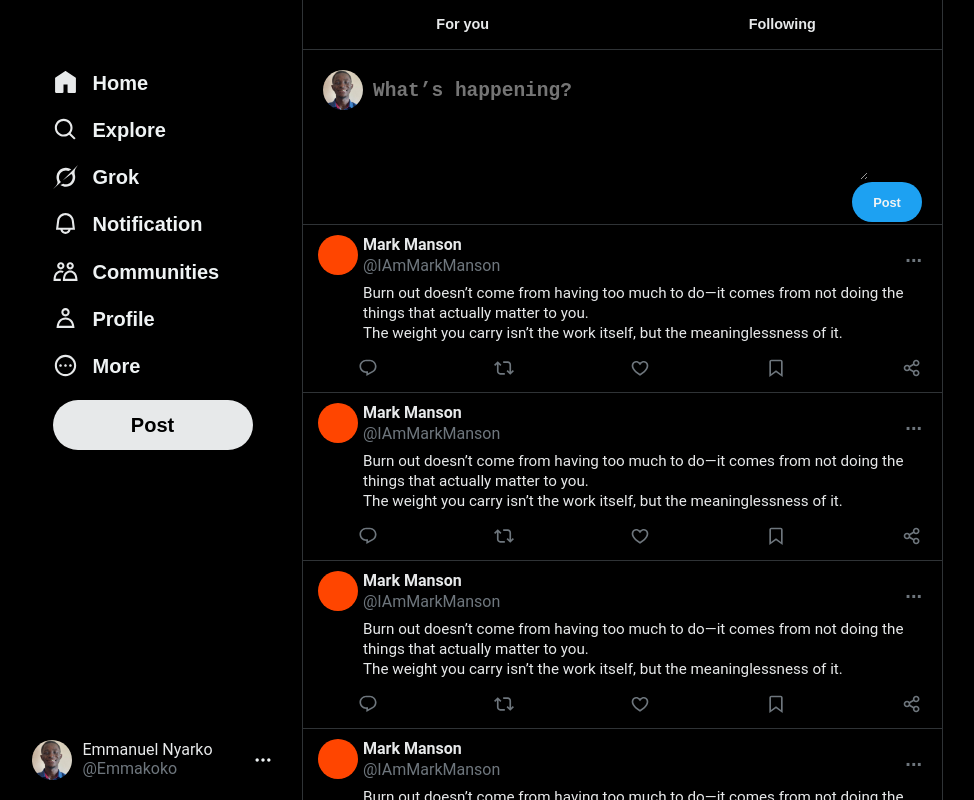
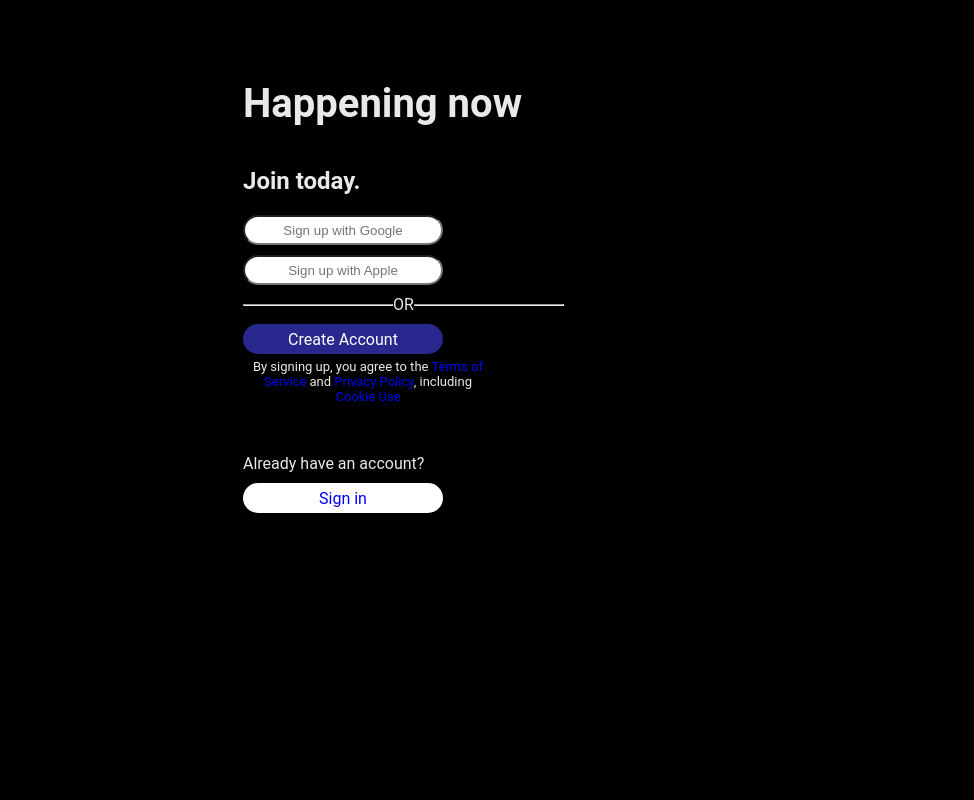
Before and after one commit to Believeinchrist111/frontend, a Next.js app in the folder frontend/: page / in a window 1280 px wide. Shown: the top 800 px of the page, without its empty margins (47-1021 px from the left). Built offline with nearby package versions, Linux system fonts and the light colour scheme.

Commit message:
creation of the sign in and sign up page

```diff
--- a/frontend/app/page.js
+++ b/frontend/app/page.js
@@ -5,6 +5,7 @@
 import HomeNav from "./ui/home-nav.js"
 import HomeFooterNav from "./ui/home-footer-nav.js"
 import SideNav from "./ui/side-nav";
+import SignUpOrIn from "./ui/sign";
 
 import { useState } from "react";
 import Link from "next/link";
@@ -17,102 +18,38 @@
 
   return (
     <>
-      <HomeNav toggleNav={toggleNav} setToggleNav={setToggleNav} />
-      <section id="posts-section">
-        <div id="compose-section">
-          <div id="textarea-container">
-            <Image
-              className="textarea-profile-image"
-              src={'/emma.jpeg'}
-              height={40}
-              width={40}
-              alt="profile-image"
-            />
-            <textarea placeholder="What’s happening?" className="post-textarea" ></textarea>
-            <button id="post-button">Post</button>
-          </div>
-        </div>
-        <TweetCard />
-        <TweetCard />
-        <TweetCard />
-        <TweetCard />
-        <TweetCard />
-        <TweetCard />
-      </section>
-      <HomeFooterNav />
-      <SideNav toggleNav={toggleNav} setToggleNav={setToggleNav} />
-      <Link href='/compose/post'>
-        <button id="compose-button" onClick={() => setTogglePost(!togglePost)}>
-          <svg viewBox="0 0 24 24" className="post-icon" ><g><path d="M23 3c-6.62-.1-10.38 2.421-13.05 6.03C7.29 12.61 6 17.331 6 22h2c0-1.007.07-2.012.19-3H12c4.1 0 7.48-3.082 7.94-7.054C22.79 10.147 23.17 6.359 23 3zm-7 8h-1.5v2H16c.63-.016 1.2-.08 1.72-.188C16.95 15.24 14.68 17 12 17H8.55c.57-2.512 1.57-4.851 3-6.78 2.16-2.912 5.29-4.911 9.45-5.187C20.95 8.079 19.9 11 16 11zM4 9V6H1V4h3V1h2v3h3v2H6v3H4z"></path></g></svg>
-        </button>
-      </Link>
+      <SignUpOrIn />
     </>
+    // <>
+    //   <HomeNav toggleNav={toggleNav} setToggleNav={setToggleNav} />
+    //   <section id="posts-section">
+    //     <div id="compose-section">
+    //       <div id="textarea-container">
+    //         <Image
+    //           className="textarea-profile-image"
+    //           src={'/emma.jpeg'}
+    //           height={40}
+    //           width={40}
+    //           alt="profile-image"
+    //         />
+    //         <textarea placeholder="What’s happening?" className="post-textarea" ></textarea>
+    //         <button id="post-button">Post</button>
+    //       </div>
+    //     </div>
+    //     <TweetCard />
+    //     <TweetCard />
+    //     <TweetCard />
+    //     <TweetCard />
+    //     <TweetCard />
+    //     <TweetCard />
+    //   </section>
+    //   <HomeFooterNav />
+    //   <SideNav toggleNav={toggleNav} setToggleNav={setToggleNav} />
+    //   <Link href='/compose/post'>
+    //     <button id="compose-button" onClick={() => setTogglePost(!togglePost)}>
+    //       <svg viewBox="0 0 24 24" className="post-icon" ><g><path d="M23 3c-6.62-.1-10.38 2.421-13.05 6.03C7.29 12.61 6 17.331 6 22h2c0-1.007.07-2.012.19-3H12c4.1 0 7.48-3.082 7.94-7.054C22.79 10.147 23.17 6.359 23 3zm-7 8h-1.5v2H16c.63-.016 1.2-.08 1.72-.188C16.95 15.24 14.68 17 12 17H8.55c.57-2.512 1.57-4.851 3-6.78 2.16-2.912 5.29-4.911 9.45-5.187C20.95 8.079 19.9 11 16 11zM4 9V6H1V4h3V1h2v3h3v2H6v3H4z"></path></g></svg>
+    //     </button>
+    //   </Link>
+    // </>
   );
 }
-
-
-
-
-
-
-
-
-
-
-
-
-
-
-
-
-
-
-
-
-
-
-
-
-
-
-
-
-
-
-
-
-
-
-
-
-
-
-
-
-
-
-
-
-
-
-
-
-
-
-
-
-
-
-//  <div className="sign-card">
-//     <h1>Happening now</h1>
-//     <h2>Join today.</h2>
-//     <form>
-//       <input type="text" placeholder="Sign up with Google" />
-//       <input type="text" placeholder="Sign up with Apple" />
-//       <div className="divider"><hr />OR<hr /></div>
-//       <button className="create-account" type="button">Create Account</button>
-//     </form>
-//     <p className="terms">By signing up, you agree to the <a href="#">Terms of Service</a> and <a href="#">Privacy Policy</a>, including <a href="#">Cookie Use</a></p>
-//     <p className="already-para">Already have an account?</p>
-//     <button className="sign-in" type="button">Sign in</button>
-//   </div>
--- /dev/null
+++ b/frontend/app/sign-in/page.js
@@ -0,0 +1,62 @@
+import "./page.css"
+import { useNavigate } from 'react-router-dom'
+
+export default function SignUpOrIn() {
+  const [username, setUsername] = useState('')
+  const [password, setPassword] = useState('')
+  const [error, setError] = useState('')
+  const [loading, setloading] = useState(false)
+
+  const navigate = useNavigate()
+
+  const validateForm = () => {
+    if (!username || !password){
+      setError('Username and password are required')
+      return false;
+    }
+    setError('')
+    return true;
+  }
+
+  const handleSubmit = async (event) => {
+    event.preventDefault();
+    if (!validateForm()) return;
+    setloading(true);
+
+    const formDetails = new URLSearchParams();
+    formDetails.append('username', username)
+    formDetails.append('password', password)
+
+    try{
+      const response = await fetch('', {
+        method: 'POST',
+        headers: {
+          'Content-Type': 'application/x-www-form-urlencoded',
+        },
+        body: formDetails,
+      });
+
+      setloading(false);
+
+      if (response.ok){
+        const data = await response.json();
+        localStorage.setItem('token', data.access_token)
+        navigate('/protected');
+      } else {
+        const errorData = await response.json();
+        setError(errorData.detail || 'Authentication failed!');
+      }
+    } catch(error){
+      setloading(false);
+      setError('An error occured. Please try again later.');
+    }
+  }
+
+
+
+  return (
+    <>
+
+    </>
+  );
+}
--- /dev/null
+++ b/frontend/app/sign-up/page.js
@@ -0,0 +1,62 @@
+import "./page.css"
+import { useNavigate } from 'react-router-dom'
+
+export default function SignUpOrIn() {
+  const [username, setUsername] = useState('')
+  const [password, setPassword] = useState('')
+  const [error, setError] = useState('')
+  const [loading, setloading] = useState(false)
+
+  const navigate = useNavigate()
+
+  const validateForm = () => {
+    if (!username || !password){
+      setError('Username and password are required')
+      return false;
+    }
+    setError('')
+    return true;
+  }
+
+  const handleSubmit = async (event) => {
+    event.preventDefault();
+    if (!validateForm()) return;
+    setloading(true);
+
+    const formDetails = new URLSearchParams();
+    formDetails.append('username', username)
+    formDetails.append('password', password)
+
+    try{
+      const response = await fetch('', {
+        method: 'POST',
+        headers: {
+          'Content-Type': 'application/x-www-form-urlencoded',
+        },
+        body: formDetails,
+      });
+
+      setloading(false);
+
+      if (response.ok){
+        const data = await response.json();
+        localStorage.setItem('token', data.access_token)
+        navigate('/protected');
+      } else {
+        const errorData = await response.json();
+        setError(errorData.detail || 'Authentication failed!');
+      }
+    } catch(error){
+      setloading(false);
+      setError('An error occured. Please try again later.');
+    }
+  }
+
+
+
+  return (
+    <>
+
+    </>
+  );
+}
--- /dev/null
+++ b/frontend/app/ui/sign.css
@@ -0,0 +1,80 @@
+div#sign-card {
+  display: flex;
+  flex-direction: column;
+  /* align-items: center; */
+  margin: auto;
+  margin-top: 80px;
+  /* width: 400px; */
+}
+
+h1 {
+  font-size: 40px;
+}
+
+h2 {
+  margin-top: 40px;
+  margin-bottom: 15px;
+}
+
+input {
+  margin: 5px 0;
+  height: 30px;
+  width: 200px;
+  text-align: center;
+  border-radius: 15px;
+}
+
+div.divider {
+  display: flex;
+  align-items: center;
+  margin-top: 5px;
+}
+
+hr {
+  width: 150px;
+}
+
+/* button {
+  margin-top: 10px;
+  height: 30px;
+  width: 200px;
+  border-radius: 15px;
+  cursor: pointer;
+} */
+
+.create-account {
+  margin-top: 10px;
+  height: 30px;
+  width: 200px;
+  border-radius: 15px;
+  cursor: pointer;
+  background-color: rgb(40, 40, 143);
+  color: white;
+  display: flex;
+  place-content: center;
+  place-items: center;
+}
+
+p.terms {
+  font-size: 13px;
+  width: 250px;
+  padding-top: 5px;
+  text-align: center;
+}
+
+p.already-para {
+  margin-top: 50px;
+}
+
+.sign-in {
+  display: flex;
+  place-content: center;
+  place-items: center;
+  margin-top: 10px;
+  height: 30px;
+  width: 200px;
+  border-radius: 15px;
+  background-color: white;
+  color: blue;
+  cursor: pointer;
+}
--- /dev/null
+++ b/frontend/app/ui/sign.js
@@ -0,0 +1,37 @@
+import Link from 'next/link'
+
+import "./sign.css"
+import SignUp from '../sign-up/page'
+
+
+export default function SignUpOrIn() {
+  return (
+    <>
+      <div id="sign-card">
+        <h1>Happening now</h1>
+        <h2>Join today.</h2>
+        <input type="text" placeholder="Sign up with Google" />
+        <input type="text" placeholder="Sign up with Apple" />
+        <div className="divider"><hr />OR<hr /></div>
+        <Link
+          href='../sign-up'
+          className="create-account"
+        >
+          Create Account
+        </Link>
+
+        <p className="terms">
+          By signing up, you agree to the <a href="#">Terms of Service</a> and <a href="#">Privacy Policy</a>, including <a href="#">Cookie Use</a>
+        </p>
+
+        <p className="already-para">Already have an account?</p>
+        <Link
+          href='../sign-in'
+          className="sign-in"
+        >
+          Sign in
+        </Link>
+      </div>
+    </>
+  );
+}
```
Also changed, not shown: frontend/app/page.css (+0 -76 lines), frontend/app/user/page.js (deleted, +0 -7 lines), frontend/package.json (+4 -3 lines), frontend/app/sign-in/page.css (added), frontend/app/sign-up/page.css (added), 1 other file (tests, documents, lock files or other folders).
